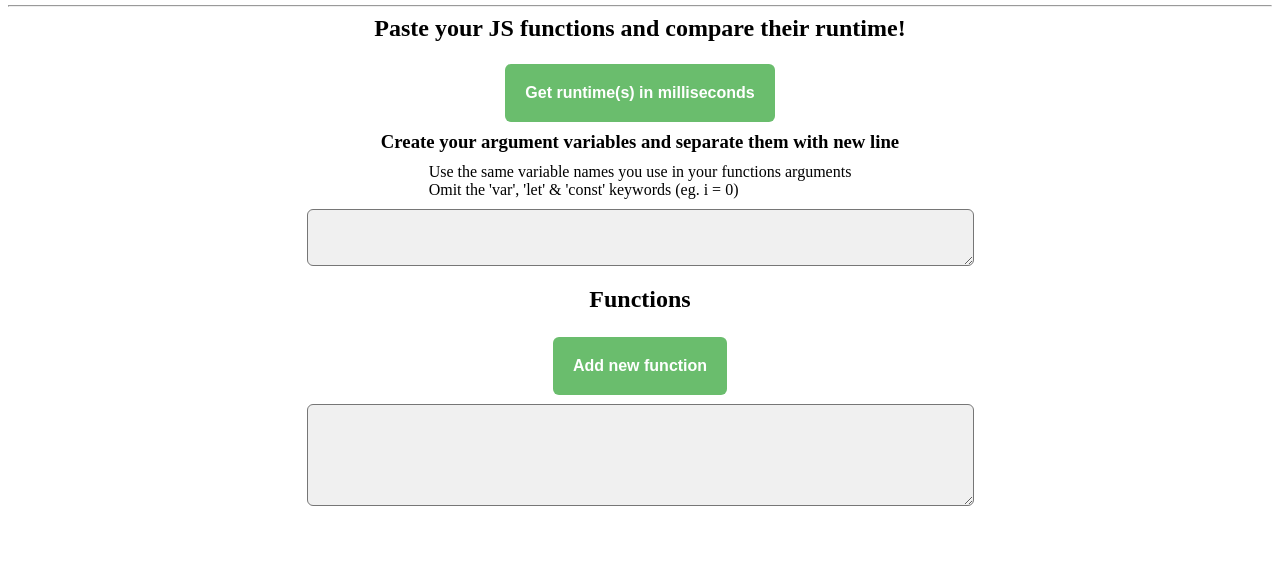
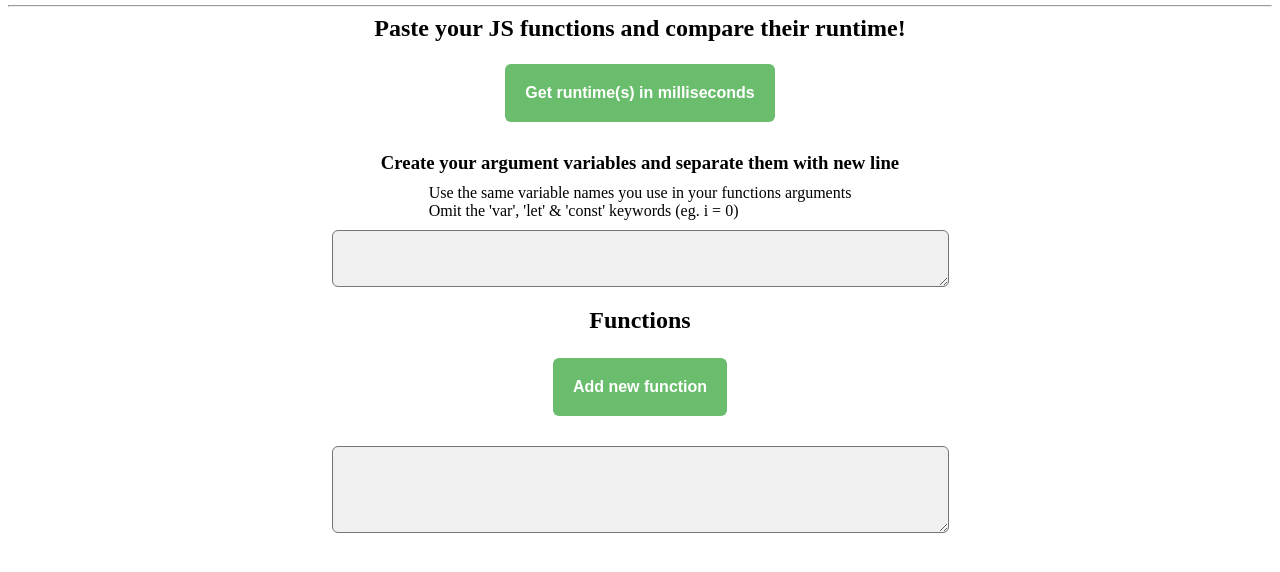
Before and after one commit to AlekhineFan/function-runtime-comparator, a plain HTML site: page index.html in a window 1280 px wide. Shown: the part 48-620 px from the top of the page. Drawn offline with Linux system fonts and the light colour scheme.

Commit message:
style updates

```diff
--- a/index.html
+++ b/index.html
@@ -30,7 +30,7 @@
           <h2>Functions</h2>
           <button id="btn-add" class="btn-main-controller">Add new function</button>
           <div>
-            <textarea cols="80" rows="6" class="function-container text-container"></textarea>
+            <textarea cols="80" rows="5" class="function-container text-container"></textarea>
           </div>
         </div>
       </div>
--- a/index.js
+++ b/index.js
@@ -41,7 +41,7 @@ function runFunctionFromInput() {
 function addTextArea() {
   const newtextArea = document.createElement('textarea')
   newtextArea.setAttribute('cols', 80)
-  newtextArea.setAttribute('rows', 6)
+  newtextArea.setAttribute('rows', 5)
   newtextArea.classList.add('function-container')
   newtextArea.classList.add('text-container')
 
--- a/styles.css
+++ b/styles.css
@@ -19,7 +19,6 @@
   display: flex;
   align-items: center;
   flex-direction: column;
-  width: 60vw;
 }
 
 .text-container {
@@ -27,10 +26,12 @@
   margin-top: 5px;
   padding: 5px;
   background-color: rgb(240, 240, 240);
+  width: 605px
 }
 
 .function-container {
   position: relative;
+  width: 605px
 }
 
 .delete-icon {
@@ -59,4 +60,5 @@
   font-size: 16px;
   margin: 4px 2px;
   cursor: pointer;
+  margin-bottom: 25px;
 }
```
